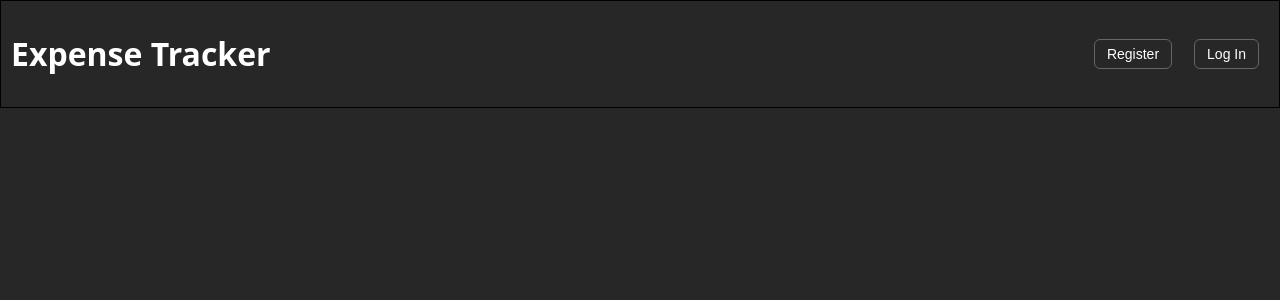
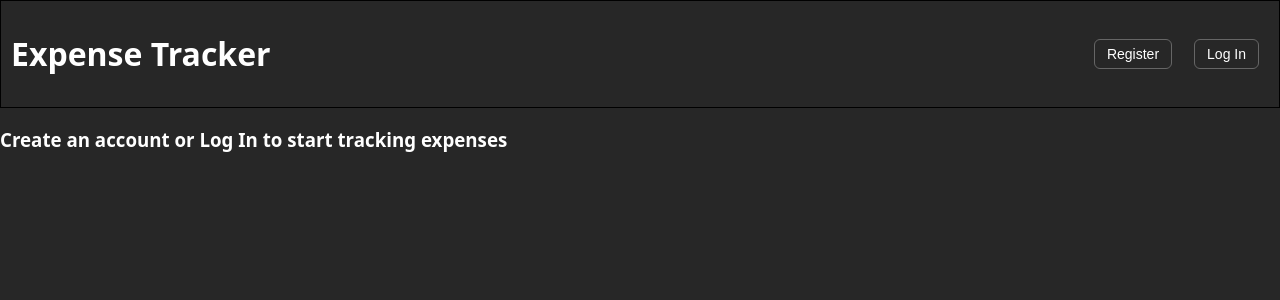
Before and after one commit to LewieJ08/expense-tracker-app, a React (Vite) app in the folder client/: page / in a window 1280 px wide. Shown: the top 300 px of the page. Built offline with nearby package versions, Linux system fonts and the light colour scheme.

Commit message:
feat: add HomePage text for non logged in users

```diff
--- a/client/src/pages/HomePage.jsx
+++ b/client/src/pages/HomePage.jsx
@@ -5,7 +5,16 @@ function Home() {
     const user = storedUser ? JSON.parse(storedUser) : null;
 
     return (
-        <Header user={user}/>
+        <div>
+            <Header user={user}/>
+            <main>
+                {!user &&
+                    <h3 className="notLoggedInText">
+                        <b>Create an account</b> or <b>Log In</b> to start tracking expenses
+                    </h3>
+                }
+            </main>
+        </div>
     )
 }
 
```
